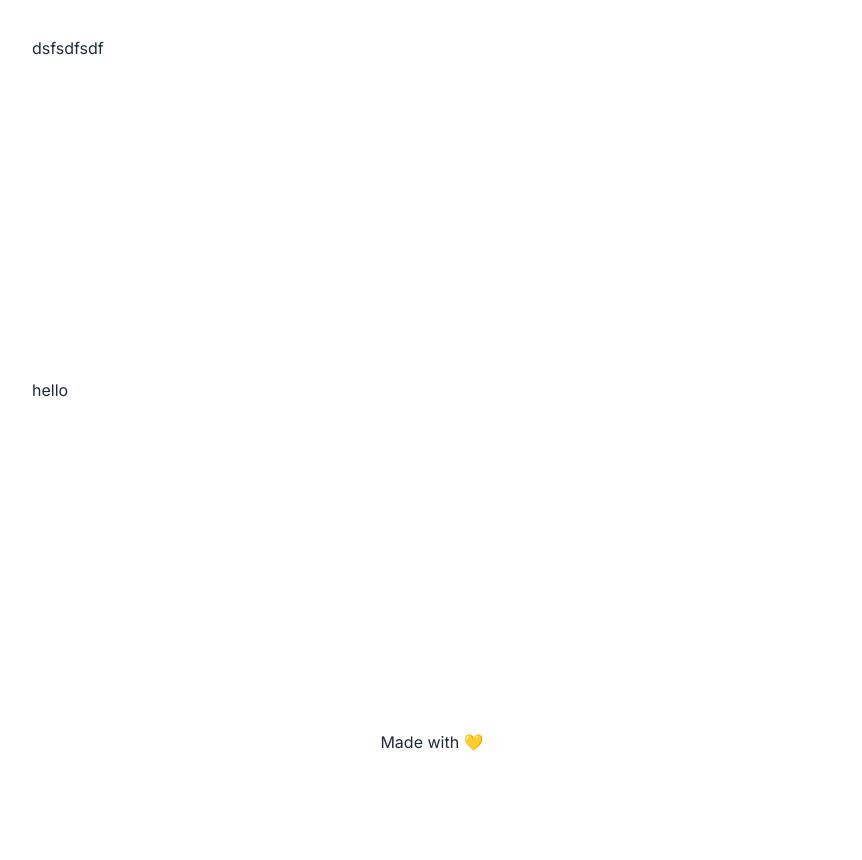
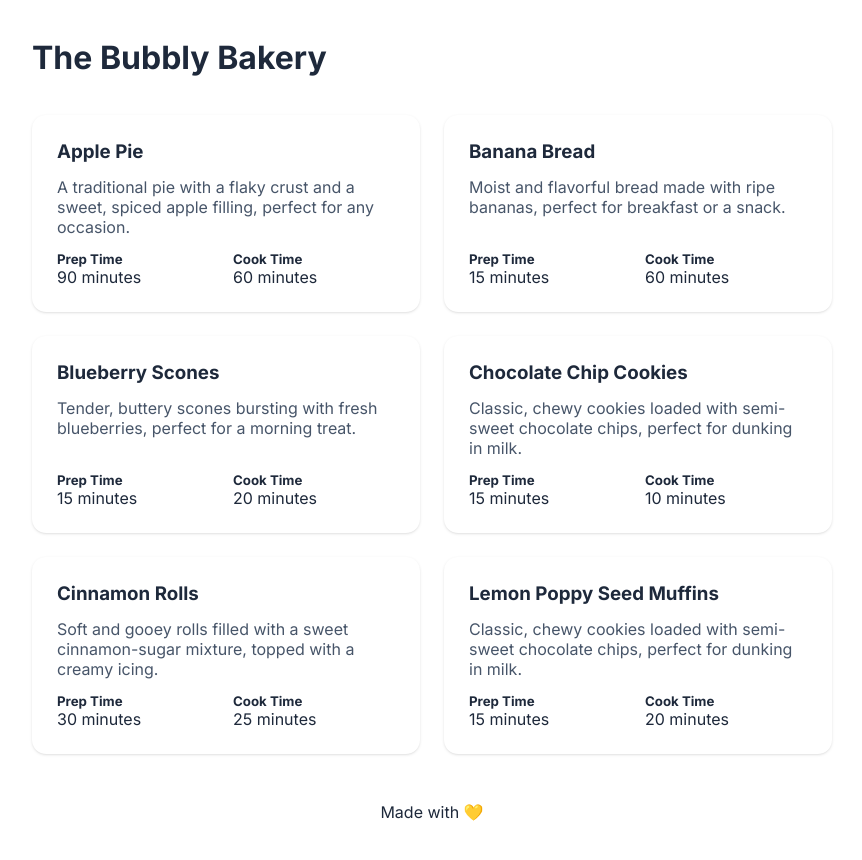
Before and after one commit to utkuoylum/nextblogwithmdx, a Next.js app: page / in a window 1280 px wide. Shown: the top 860 px of the page, without its empty margins (208-1070 px from the left). Before the commit the page ends 800 px from the top, so only its background shows below. Built offline with nearby package versions, Linux system fonts and the light colour scheme.

Commit message:
md files implement

```diff
--- a/app/layout.js
+++ b/app/layout.js
@@ -1,5 +1,6 @@
 import { Inter } from "next/font/google";
 import "./globals.css";
+import Link from "next/link";
 
 const inter = Inter({ subsets: ["latin"] });
 
@@ -12,7 +13,7 @@ export default function RootLayout({ children }) {
 
   let header = (
     <header>
-dsfsdfsdf
+<Link href='/'><h1>The Bubbly Bakery</h1></Link>
     </header>
   )
 
--- a/app/page.js
+++ b/app/page.js
@@ -1,7 +1,20 @@
+import PostCard from "@/components/PostCard";
+import getPostMetadata from "@/utils/getPostMetadata";
 
 
 export default function Home() {
+  const postMetadata = getPostMetadata('recipes')
+
   return (
- <main>hello</main>
+ <main>
+  <div className="postsContainer">
+{postMetadata.map((post,postIndex) => {
+  return (
+    <PostCard key={postIndex} post={post}></PostCard>
+  )
+})}
+
+  </div>
+ </main>
   );
 }
--- /dev/null
+++ b/components/PostCard.js
@@ -0,0 +1,22 @@
+import Link from "next/link";
+
+
+export default function PostCard({post}) {
+return (
+<Link className="unstyled" href={`/recipes/${post.slug}`}>
+<div className="postCard">
+    <h3>{post.title}</h3>
+    <p>{post.bio}</p>
+    <div className="statsContainer">
+        <div>
+            <h5>Prep Time</h5>
+            <p>{post.prep_time}</p>
+        </div>
+        <div>
+            <h5>Cook Time</h5>
+            <p>{post.cook_time}</p>
+        </div>
+    </div>
+</div>
+</Link>
+)}
--- /dev/null
+++ b/utils/getPostMetadata.js
@@ -0,0 +1,23 @@
+import fs from 'fs';
+import matter from 'gray-matter'
+
+export default function getPostMetadata(basePath) {
+    const folder = basePath + '/'
+    const files = fs.readdirSync(folder)
+    const markdownPosts = files.filter(file => file.endsWith('.md'))
+
+    // get the file data
+    const posts = markdownPosts.map((filename) => {
+        const fileContents = fs.readFileSync(`${basePath}/${filename}`, 'utf8')
+        const matterResult = matter(fileContents)
+        return {
+            title: matterResult.data.title,
+            prep_time: matterResult.data.prep_time,
+            cook_time: matterResult.data.cook_time,
+            bio: matterResult.data.description,
+            slug: filename.replace('.md', '')
+        }
+    })
+    return posts;
+
+}
```
